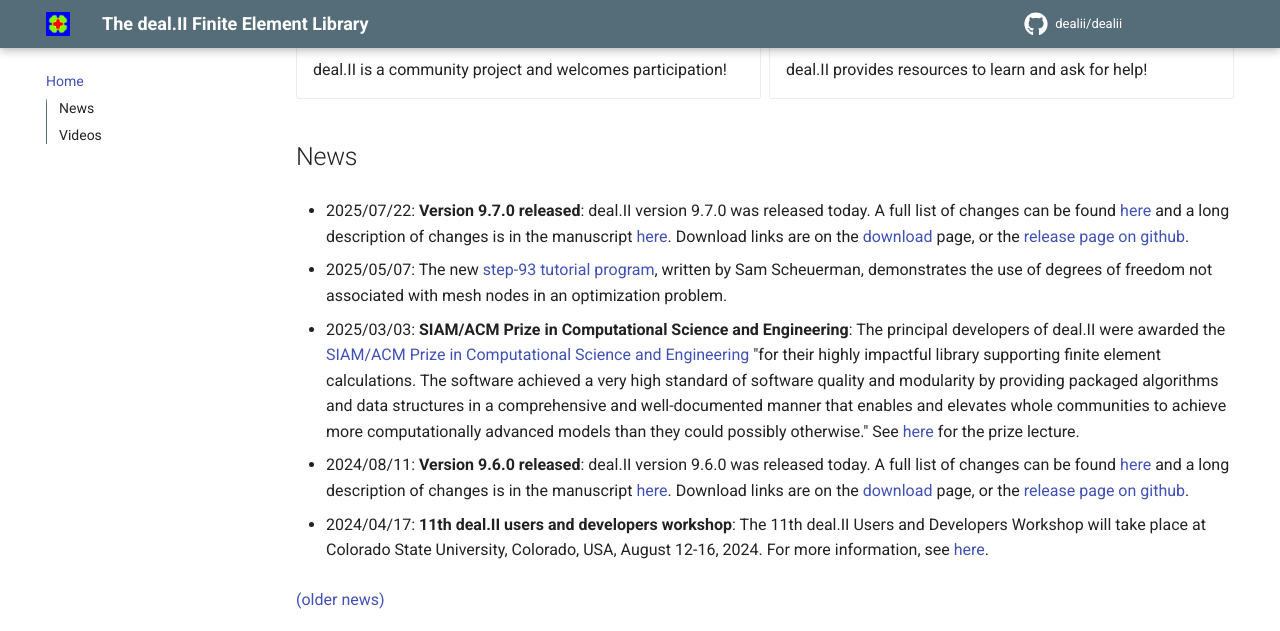
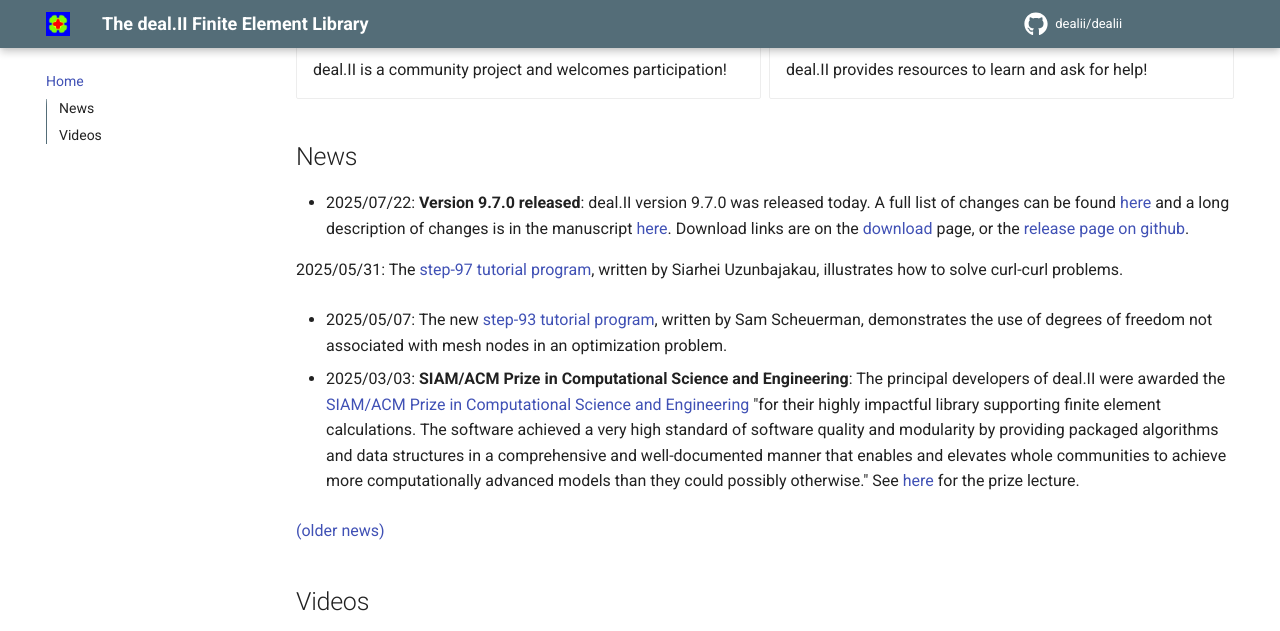
Before and after one commit to dealii/website, an MkDocs documentation site: the page built from docs/index.md, in a window 1280 px wide and 900 px high, scrolled down 605 px, cut to the strip 0-631 px from the top of the window. Built offline with MkDocs 1.6.1 and Material for MkDocs 9.7.7, drawn with Linux system fonts in a browser that asks for light colours; comment, search, counter and statistics services are not loaded.

Commit message:
Mention step-97 in the news files.

```diff
--- a/docs/index.md
+++ b/docs/index.md
@@ -38,6 +38,9 @@ News
 - 2025/07/22: **Version 9.7.0 released**:
 deal.II version 9.7.0 was released today. A full list of changes can be found [here](http://dealii.org/developer/doxygen/deal.II/changes_between_9_6_0_and_9_7_0.html) and a long description of changes is in the manuscript [here](https://dealii.org/deal97-preprint.pdf). Download links are on the [download](current_release/download.md) page, or the [release page on github](https://github.com/dealii/dealii/releases).
 
+2025/05/31: The [step-97 tutorial program](https://dealii.org/developer/doxygen/deal.II/step_97.html), written
+by Siarhei Uzunbajakau, illustrates how to solve curl-curl problems.
+
 - 2025/05/07: The new [step-93 tutorial program](https://dealii.org/developer/doxygen/deal.II/step_93.html), written
 by Sam Scheuerman, demonstrates the use of degrees of freedom not associated with mesh nodes
 in an optimization problem.
@@ -54,12 +57,6 @@ and elevates whole communities to achieve more computationally
 advanced models than they could possibly otherwise." See
 <a href="https://www.youtube.com/watch?v=Dv2MOoNn7Z0">here</a> for the prize lecture.
 
-- 2024/08/11: **Version 9.6.0 released**:
-deal.II version 9.6.0 was released today. A full list of changes can be found [here](http://dealii.org/developer/doxygen/deal.II/changes_between_9_5_2_and_9_6_0.html) and a long description of changes is in the manuscript [here](https://dealii.org/deal96-preprint.pdf). Download links are on the [download](current_release/download.md) page, or the [release page on github](https://github.com/dealii/dealii/releases).
-
-- 2024/04/17: **11th deal.II users and developers workshop**:
-The 11th deal.II Users and Developers Workshop will take place at Colorado State University, Colorado, USA, August 12-16, 2024. For more information, see [here](https://dealii.org/workshop-2024).
-
 [(older news)](about/news.md)
 
 Videos
```
Also changed, not shown: docs/about/news.md (+3 -0 lines).
